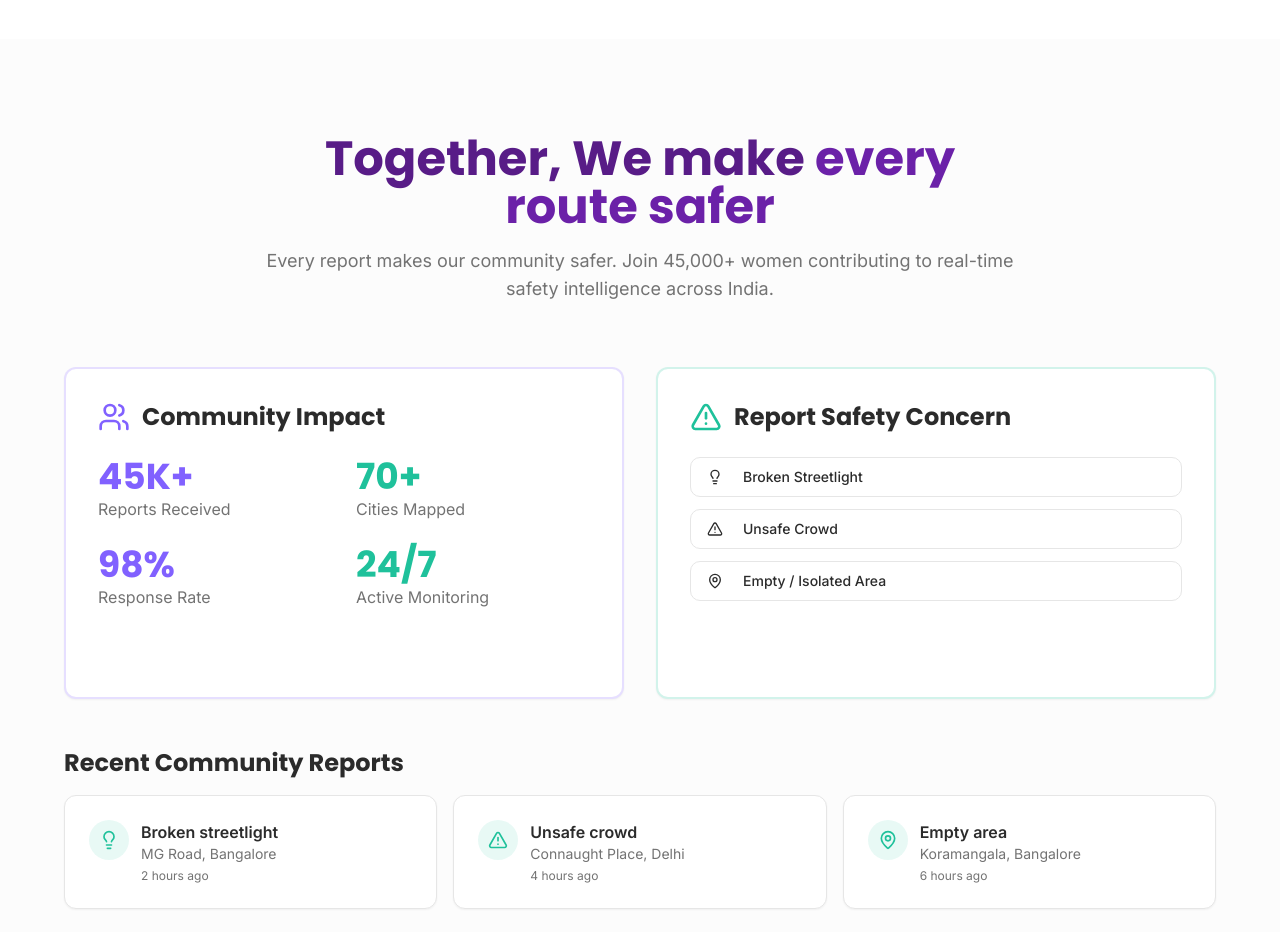
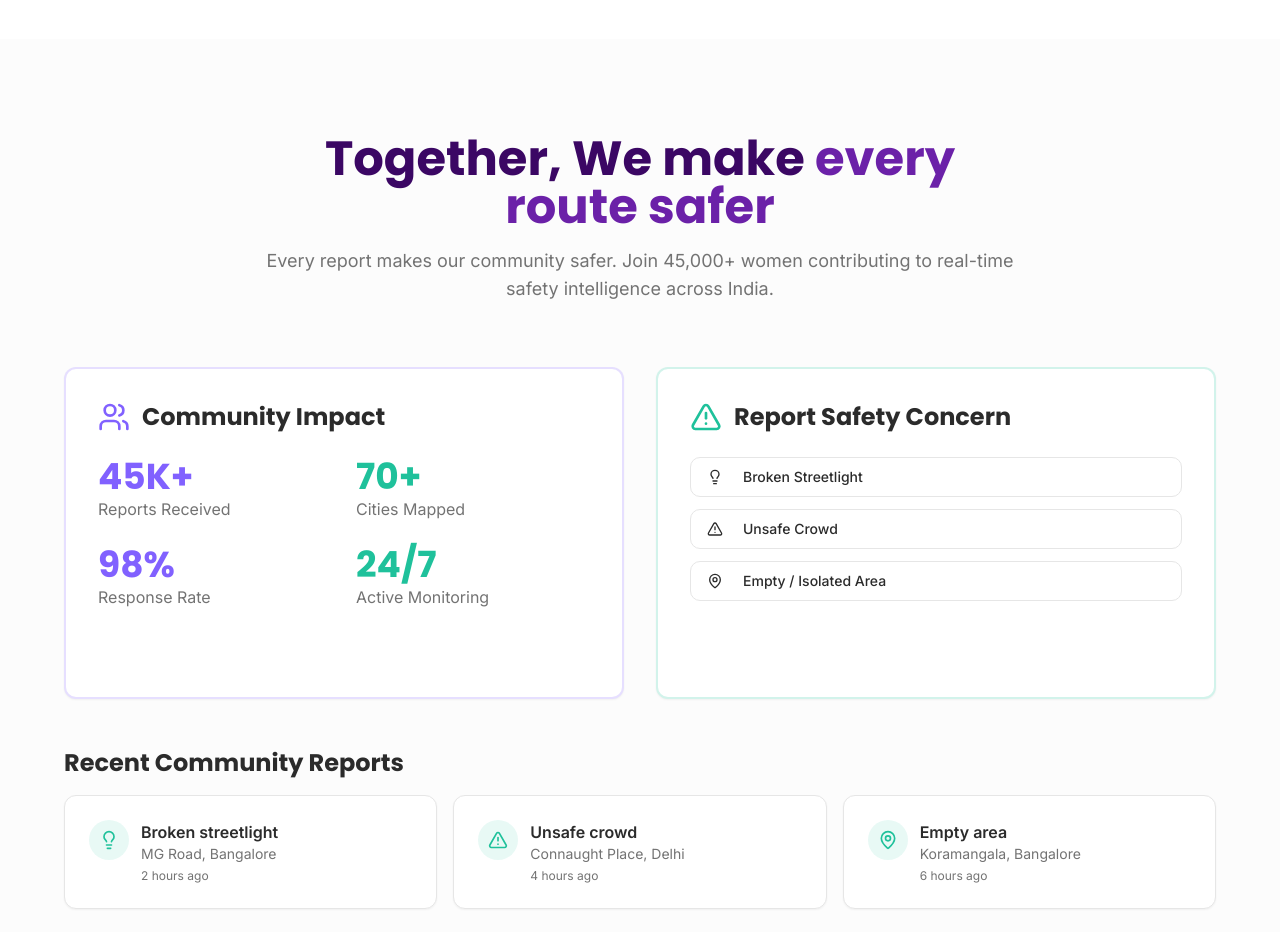
Before and after one commit to srijit0847-bit/rakshak-ai-safety-hub, a React (Vite) app: page / in a window 1280 px wide. Shown: the part 3160-4092 px from the top of the page. Built offline with nearby package versions, Linux system fonts and the light colour scheme; the HTML template or start-up script is replaced by a standard one.

Commit message:
Visual edit in Lovable

```diff
--- a/src/components/Community.tsx
+++ b/src/components/Community.tsx
@@ -22,7 +22,7 @@ const Community = () => {
       <div className="container mx-auto px-4">
         <div className="max-w-6xl mx-auto">
           <div className="text-center max-w-3xl mx-auto mb-16 space-y-4">
-            <h2 className="font-heading font-bold text-4xl text-purple-900 md:text-5xl">
+            <h2 className="font-heading font-bold text-4xl text-purple-950 md:text-5xl">
               Together, We make{" "}
               <span className="bg-gradient-primary bg-clip-text text-purple-800">
                 every route safer
```
